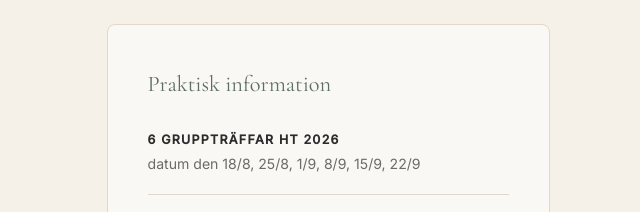
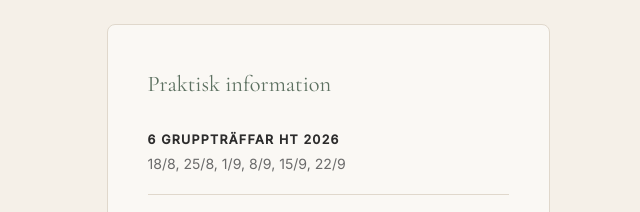
Before and after one commit to doktordeo95/tryggarum, a plain HTML site: page index.html in a window 1280 px wide. Shown: the part 2840-3052 px from the top of the page, 640-1280 px from the left. Drawn offline with nearby package versions, Linux system fonts and the light colour scheme.

Commit message:
Fix date formatting in index.html

```diff
--- a/index.html
+++ b/index.html
@@ -334,7 +334,7 @@
 
         <div class="info-line">
           <strong>6 gruppträffar HT 2026</strong>
-          datum den 18/8, 25/8, 1/9, 8/9, 15/9, 22/9
+          18/8, 25/8, 1/9, 8/9, 15/9, 22/9
         </div>
 
         <hr class="skriv-divider"/>
```
